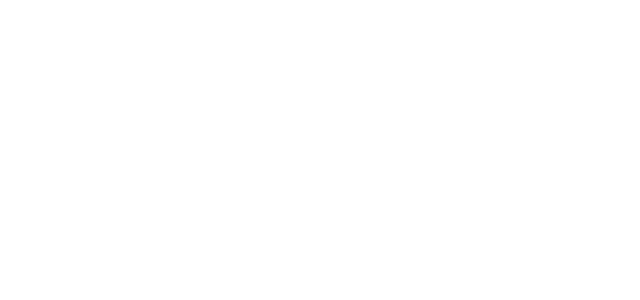
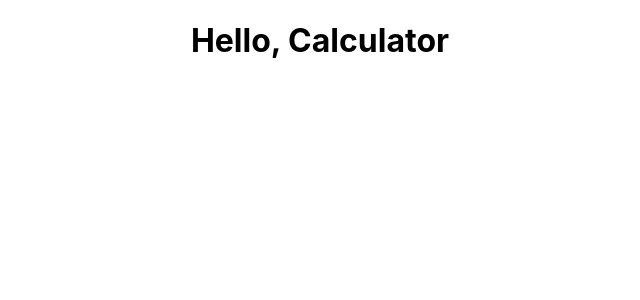
Before and after one commit to egichuhis/math-magicians, a React (Create React App) app: page / in a window 1280 px wide. Shown: the top 300 px of the page, without its empty margins (320-960 px from the left). Built offline with nearby package versions, Linux system fonts and the light colour scheme.

Commit message:
Add calculator favicon.ico, update manifest

```diff
--- a/public/index.html
+++ b/public/index.html
@@ -1,14 +1,12 @@
 <!DOCTYPE html>
 <html lang="en">
+
   <head>
     <meta charset="utf-8" />
     <link rel="icon" href="%PUBLIC_URL%/favicon.ico" />
     <meta name="viewport" content="width=device-width, initial-scale=1" />
     <meta name="theme-color" content="#000000" />
-    <meta
-      name="description"
-      content="Web site created using create-react-app"
-    />
+    <meta name="description" content="Web site created using create-react-app" />
     <link rel="apple-touch-icon" href="%PUBLIC_URL%/logo192.png" />
     <!--
       manifest.json provides metadata used when your web app is installed on a
@@ -24,8 +22,9 @@
       work correctly both with client-side routing and a non-root public URL.
       Learn how to configure a non-root public URL by running `npm run build`.
     -->
-    <title>React App</title>
+    <title>Math Magicians</title>
   </head>
+
   <body>
     <noscript>You need to enable JavaScript to run this app.</noscript>
     <div id="root"></div>
@@ -40,4 +39,5 @@
       To create a production bundle, use `npm run build` or `yarn build`.
     -->
   </body>
+
 </html>
--- a/src/App.js
+++ b/src/App.js
@@ -1,8 +1,11 @@
 import './App.css';
+import Calculator from './components/Calculator';
 
 function App() {
   return (
-    <div className="App" />
+    <div className="App">
+      <Calculator />
+    </div>
   );
 }
 
--- a/src/components/Calculator.js
+++ b/src/components/Calculator.js
@@ -1,7 +1,9 @@
 import React from 'react';
 
 const Calculator = () => (
-  <div />
+  <div>
+    <h1>Hello, Calculator</h1>
+  </div>
 );
 
 export default Calculator;
```
Also changed, not shown: public/manifest.json, 1 other file (tests, documents, lock files or other folders).
